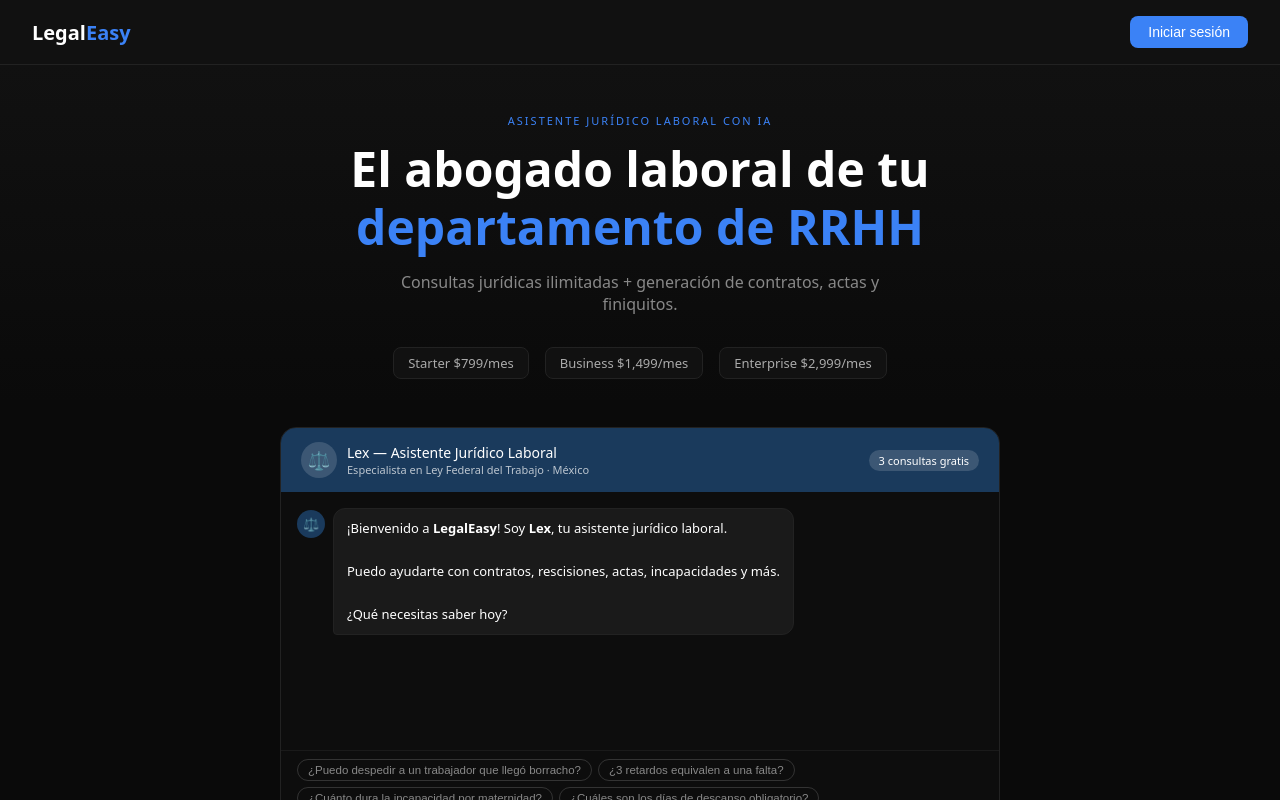
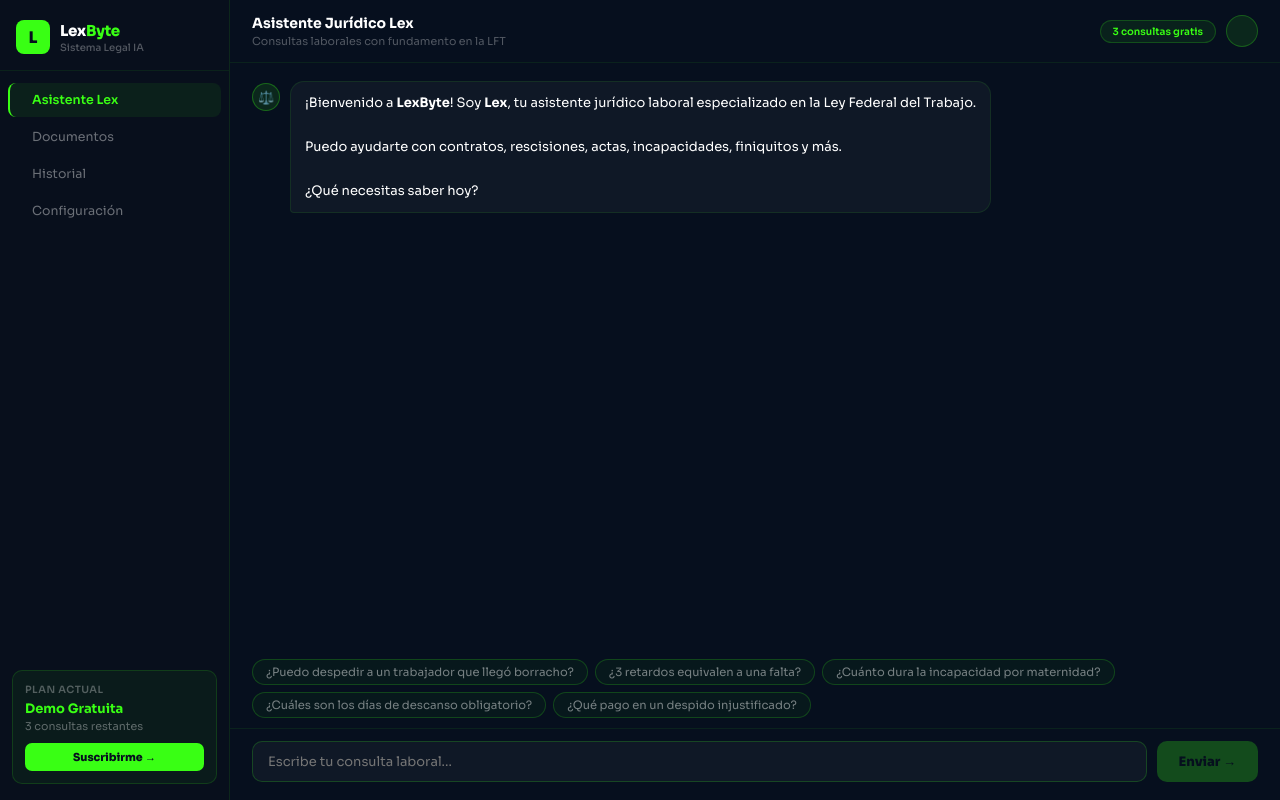
Before and after one commit to ricceron/legaleasy, a Next.js app: page / in a window 1280 px wide. Shown: the top 800 px of the page. Built offline with nearby package versions, Linux system fonts and the light colour scheme.

Commit message:
Rename Home component to LexByte and update content

```diff
--- a/app/page.tsx
+++ b/app/page.tsx
@@ -2,10 +2,12 @@
 import { useState, useRef, useEffect } from 'react';
 
 type Msg = { role: 'user' | 'assistant'; content: string };
+type Section = 'lex' | 'docs' | 'historial' | 'config';
 
-export default function Home() {
+export default function LexByte() {
+  const [section, setSection] = useState<Section>('lex');
   const [msgs, setMsgs] = useState<Msg[]>([
-    { role: 'assistant', content: '¡Bienvenido a **LegalEasy**! Soy **Lex**, tu asistente jurídico laboral.\n\nPuedo ayudarte con contratos, rescisiones, actas, incapacidades y más.\n\n¿Qué necesitas saber hoy?' }
+    { role: 'assistant', content: '¡Bienvenido a **LexByte**! Soy **Lex**, tu asistente jurídico laboral especializado en la Ley Federal del Trabajo.\n\nPuedo ayudarte con contratos, rescisiones, actas, incapacidades, finiquitos y más.\n\n¿Qué necesitas saber hoy?' }
   ]);
   const [input, setInput] = useState('');
   const [loading, setLoading] = useState(false);
@@ -17,7 +19,7 @@ export default function Home() {
   const send = async () => {
     if (!input.trim() || loading) return;
     if (freeLeft <= 0) {
-      setMsgs(m => [...m, { role: 'assistant', content: 'Has agotado tus consultas gratuitas. Suscríbete desde **$799 MXN/mes**.' }]);
+      setMsgs(m => [...m, { role: 'assistant', content: 'Has agotado tus consultas gratuitas. Suscríbete desde **$799 MXN/mes** para acceso ilimitado.' }]);
       return;
     }
     const userMsg: Msg = { role: 'user', content: input };
@@ -40,7 +42,9 @@ export default function Home() {
     setLoading(false);
   };
 
-  const fmt = (t: string) => t.replace(/\*\*(.*?)\*\*/g, '<strong>$1</strong>').replace(/\n/g, '<br>');
+  const fmt = (t: string) => t
+    .replace(/\*\*(.*?)\*\*/g, '<strong>$1</strong>')
+    .replace(/\n/g, '<br>');
 
   const sugs = [
     '¿Puedo despedir a un trabajador que llegó borracho?',
@@ -50,86 +54,164 @@ export default function Home() {
     '¿Qué pago en un despido injustificado?',
   ];
 
+  const docs = [
+    { id: 'cap', nombre: 'Capacitación Inicial', base: 'Art. 39-B LFT', ready: true, icon: 'ti-file-check' },
+    { id: 'obra', nombre: 'Obra Determinada', base: 'Arts. 35-36 LFT', ready: true, icon: 'ti-building' },
+    { id: 'ind', nombre: 'Tiempo Indeterminado', base: 'Art. 35 LFT', ready: false, icon: 'ti-file-text' },
+    { id: 'acta', nombre: 'Acta Administrativa', base: 'Art. 47 LFT', ready: false, icon: 'ti-scale' },
+    { id: 'ren', nombre: 'Renuncia Voluntaria', base: 'Art. 53 LFT', ready: false, icon: 'ti-signature' },
+    { id: 'fin', nombre: 'Finiquito y Liquidación', base: 'Arts. 48-50 LFT', ready: false, icon: 'ti-cash' },
+  ];
+
   return (
-    <main style={{ minHeight: '100vh', display: 'flex', flexDirection: 'column' }}>
-      <header style={{ background: '#111', borderBottom: '1px solid #222', padding: '1rem 2rem', display: 'flex', alignItems: 'center', justifyContent: 'space-between' }}>
-        <div style={{ fontSize: 20, fontWeight: 600 }}>Legal<span style={{ color: '#3B82F6' }}>Easy</span></div>
-        <button style={{ background: '#3B82F6', color: '#fff', border: 'none', borderRadius: 8, padding: '8px 18px', fontSize: 14, cursor: 'pointer' }}>Iniciar sesión</button>
-      </header>
+    <>
+      <style>{`
+        @import url('https://fonts.googleapis.com/css2?family=Sora:wght@400;500;600;700;800&display=swap');
+        *{box-sizing:border-box;margin:0;padding:0}
+        html,body{height:100%;background:#060f1e;color:#fff}
+        ::-webkit-scrollbar{width:3px}
+        ::-webkit-scrollbar-thumb{background:rgba(57,255,20,0.25);border-radius:2px}
+        @keyframes pulse{0%,80%,100%{opacity:.3;transform:translateY(0)}40%{opacity:1;transform:translateY(-4px)}}
+        @keyframes fadeUp{from{opacity:0;transform:translateY(6px)}to{opacity:1;transform:translateY(0)}}
+        .nav-item:hover{background:rgba(57,255,20,0.05)!important;color:rgba(255,255,255,0.75)!important}
+        .sug-btn:hover{border-color:#39ff14!important;color:#39ff14!important}
+        .doc-card:hover{border-color:rgba(57,255,20,0.4)!important;background:rgba(57,255,20,0.04)!important}
+        .inp:focus{border-color:#39ff14!important;outline:none}
+      `}</style>
 
-      <section style={{ textAlign: 'center', padding: '3rem 2rem 1.5rem', background: 'linear-gradient(180deg,#111 0%,#0a0a0a 100%)' }}>
-        <div style={{ fontSize: 11, letterSpacing: 2, color: '#3B82F6', textTransform: 'uppercase', marginBottom: '0.75rem' }}>Asistente Jurídico Laboral con IA</div>
-        <h1 style={{ fontSize: 'clamp(28px,5vw,48px)', fontWeight: 700, margin: '0 0 1rem', lineHeight: 1.2 }}>
-          El abogado laboral de tu<br /><span style={{ color: '#3B82F6' }}>departamento de RRHH</span>
-        </h1>
-        <p style={{ color: '#888', fontSize: 16, maxWidth: 520, margin: '0 auto 2rem' }}>
-          Consultas jurídicas ilimitadas + generación de contratos, actas y finiquitos.
-        </p>
-        <div style={{ display: 'flex', gap: '1rem', justifyContent: 'center', flexWrap: 'wrap' }}>
-          {['Starter $799/mes', 'Business $1,499/mes', 'Enterprise $2,999/mes'].map(p => (
-            <div key={p} style={{ background: '#111', border: '1px solid #222', borderRadius: 8, padding: '6px 14px', fontSize: 13, color: '#aaa' }}>{p}</div>
-          ))}
+      <div style={{ display:'flex', height:'100vh', background:'#060f1e', fontFamily:"'Sora',sans-serif", overflow:'hidden' }}>
+
+        {/* SIDEBAR */}
+        <div style={{ width:230, flexShrink:0, background:'#080f1c', borderRight:'0.5px solid rgba(57,255,20,0.1)', display:'flex', flexDirection:'column', overflow:'hidden' }}>
+          <div style={{ padding:'20px 16px 16px', borderBottom:'0.5px solid rgba(57,255,20,0.08)' }}>
+            <div style={{ display:'flex', alignItems:'center', gap:10 }}>
+              <div style={{ width:34, height:34, background:'#39ff14', borderRadius:8, display:'flex', alignItems:'center', justifyContent:'center', fontWeight:800, fontSize:16, color:'#060f1e', flexShrink:0 }}>L</div>
+              <div>
+                <div style={{ fontWeight:800, fontSize:15, color:'#fff', letterSpacing:'-0.3px' }}>Lex<span style={{ color:'#39ff14' }}>Byte</span></div>
+                <div style={{ fontSize:10, color:'rgba(255,255,255,0.3)', fontWeight:500, marginTop:1 }}>Sistema Legal IA</div>
               </div>
-      </section>
-
-      <section style={{ flex: 1, display: 'flex', flexDirection: 'column', alignItems: 'center', padding: '1.5rem 1rem 2rem' }}>
-        <div style={{ width: '100%', maxWidth: 720, background: '#111', border: '1px solid #222', borderRadius: 16, overflow: 'hidden', display: 'flex', flexDirection: 'column', height: 480 }}>
-          <div style={{ background: '#1a3a5c', padding: '0.875rem 1.25rem', display: 'flex', alignItems: 'center', gap: 10 }}>
-            <div style={{ width: 36, height: 36, borderRadius: '50%', background: 'rgba(255,255,255,0.15)', display: 'flex', alignItems: 'center', justifyContent: 'center', fontSize: 18 }}>⚖️</div>
-            <div style={{ flex: 1 }}>
-              <div style={{ fontSize: 14, fontWeight: 500 }}>Lex — Asistente Jurídico Laboral</div>
-              <div style={{ fontSize: 11, opacity: 0.7 }}>Especialista en Ley Federal del Trabajo · México</div>
-            </div>
-            <div style={{ fontSize: 11, background: 'rgba(255,255,255,0.15)', padding: '3px 10px', borderRadius: 20 }}>
-              {freeLeft > 0 ? `${freeLeft} consulta${freeLeft !== 1 ? 's' : ''} gratis` : 'Límite alcanzado'}
             </div>
           </div>
 
-          <div style={{ flex: 1, overflowY: 'auto', padding: '1rem', display: 'flex', flexDirection: 'column', gap: 12, background: '#0d0d0d' }}>
+          <nav style={{ flex:1, padding:'12px 8px' }}>
+            {[
+              { id:'lex', icon:'ti-scale', label:'Asistente Lex' },
+              { id:'docs', icon:'ti-files', label:'Documentos' },
+              { id:'historial', icon:'ti-folder', label:'Historial' },
+              { id:'config', icon:'ti-settings', label:'Configuración' },
+            ].map(item => (
+              <div key={item.id} className="nav-item" onClick={() => setSection(item.id as Section)}
+                style={{ display:'flex', alignItems:'center', gap:10, padding:'9px 12px', borderRadius:8, cursor:'pointer', fontSize:12.5, fontWeight: section===item.id ? 600 : 400, color: section===item.id ? '#39ff14' : 'rgba(255,255,255,0.4)', background: section===item.id ? 'rgba(57,255,20,0.07)' : 'transparent', borderLeft:`2px solid ${section===item.id ? '#39ff14' : 'transparent'}`, marginBottom:3, transition:'all 0.15s' }}>
+                <i className={`ti ${item.icon}`} style={{ fontSize:16, flexShrink:0 }} aria-hidden="true" />
+                {item.label}
+              </div>
+            ))}
+          </nav>
+
+          <div style={{ margin:'0 12px 16px', background:'rgba(57,255,20,0.05)', border:'0.5px solid rgba(57,255,20,0.15)', borderRadius:10, padding:12 }}>
+            <div style={{ fontSize:10, color:'rgba(255,255,255,0.3)', fontWeight:600, textTransform:'uppercase', letterSpacing:'0.5px', marginBottom:4 }}>Plan actual</div>
+            <div style={{ fontSize:13, fontWeight:700, color:'#39ff14' }}>Demo Gratuita</div>
+            <div style={{ fontSize:11, color:'rgba(255,255,255,0.35)', marginTop:2 }}>{freeLeft} consultas restantes</div>
+            <button style={{ marginTop:10, width:'100%', background:'#39ff14', color:'#060f1e', border:'none', borderRadius:7, padding:'7px 0', fontSize:11, fontWeight:800, cursor:'pointer', fontFamily:"'Sora',sans-serif" }}>Suscribirme →</button>
+          </div>
+        </div>
+
+        {/* MAIN */}
+        <div style={{ flex:1, display:'flex', flexDirection:'column', overflow:'hidden' }}>
+          <div style={{ padding:'14px 22px', borderBottom:'0.5px solid rgba(57,255,20,0.08)', display:'flex', alignItems:'center', justifyContent:'space-between', background:'#060f1e', flexShrink:0 }}>
+            <div>
+              <div style={{ fontWeight:700, fontSize:14, color:'#fff' }}>
+                {section==='lex'&&'Asistente Jurídico Lex'}{section==='docs'&&'Generador de Documentos'}{section==='historial'&&'Historial de Documentos'}{section==='config'&&'Configuración'}
+              </div>
+              <div style={{ fontSize:11, color:'rgba(255,255,255,0.3)', marginTop:2 }}>
+                {section==='lex'&&'Consultas laborales con fundamento en la LFT'}{section==='docs'&&'Contratos, actas y finiquitos listos para firmar'}{section==='historial'&&'Documentos generados por tu empresa'}{section==='config'&&'Datos de tu empresa y preferencias'}
+              </div>
+            </div>
+            <div style={{ display:'flex', alignItems:'center', gap:10 }}>
+              <div style={{ fontSize:10, background:'rgba(57,255,20,0.08)', border:'0.5px solid rgba(57,255,20,0.2)', color:'#39ff14', padding:'4px 12px', borderRadius:20, fontWeight:600 }}>{freeLeft} consultas gratis</div>
+              <div style={{ width:32, height:32, borderRadius:'50%', background:'rgba(57,255,20,0.1)', border:'0.5px solid rgba(57,255,20,0.25)', display:'flex', alignItems:'center', justifyContent:'center', cursor:'pointer' }}>
+                <i className="ti ti-user" style={{ fontSize:15, color:'rgba(255,255,255,0.5)' }} aria-hidden="true" />
+              </div>
+            </div>
+          </div>
+
+          {section==='lex' && (
+            <div style={{ flex:1, display:'flex', flexDirection:'column', overflow:'hidden' }}>
+              <div style={{ flex:1, overflowY:'auto', padding:'18px 22px', display:'flex', flexDirection:'column', gap:14 }}>
                 {msgs.map((m, i) => (
-              <div key={i} style={{ display: 'flex', gap: 8, justifyContent: m.role === 'user' ? 'flex-end' : 'flex-start' }}>
-                {m.role === 'assistant' && (
-                  <div style={{ width: 28, height: 28, borderRadius: '50%', background: '#1a3a5c', display: 'flex', alignItems: 'center', justifyContent: 'center', fontSize: 13, flexShrink: 0, marginTop: 2 }}>⚖️</div>
-                )}
-                <div style={{ maxWidth: '80%', padding: '9px 13px', borderRadius: 12, fontSize: 13, lineHeight: 1.65, background: m.role === 'user' ? '#2563EB' : '#1a1a1a', border: m.role === 'assistant' ? '1px solid #222' : 'none', borderBottomLeftRadius: m.role === 'assistant' ? 4 : 12, borderBottomRightRadius: m.role === 'user' ? 4 : 12 }}
-                  dangerouslySetInnerHTML={{ __html: fmt(m.content) }} />
+                  <div key={i} style={{ display:'flex', gap:10, justifyContent: m.role==='user'?'flex-end':'flex-start', animation:'fadeUp 0.25s ease', maxWidth:'80%', alignSelf: m.role==='user'?'flex-end':'flex-start' }}>
+                    {m.role==='assistant' && <div style={{ width:28, height:28, borderRadius:'50%', background:'rgba(57,255,20,0.1)', border:'0.5px solid rgba(57,255,20,0.3)', display:'flex', alignItems:'center', justifyContent:'center', fontSize:13, flexShrink:0, marginTop:2 }}>⚖️</div>}
+                    <div style={{ padding:'10px 14px', borderRadius: m.role==='user'?'14px 14px 4px 14px':'14px 14px 14px 4px', fontSize:13, lineHeight:1.7, background: m.role==='user'?'#39ff14':'rgba(255,255,255,0.04)', color: m.role==='user'?'#060f1e':'#fff', border: m.role==='assistant'?'0.5px solid rgba(57,255,20,0.1)':'none', fontWeight: m.role==='user'?600:400 }} dangerouslySetInnerHTML={{ __html: fmt(m.content) }} />
+                    {m.role==='user' && <div style={{ width:28, height:28, borderRadius:'50%', background:'rgba(255,255,255,0.06)', border:'0.5px solid rgba(255,255,255,0.1)', display:'flex', alignItems:'center', justifyContent:'center', flexShrink:0, marginTop:2 }}><i className="ti ti-user" style={{ fontSize:13, color:'rgba(255,255,255,0.4)' }} aria-hidden="true" /></div>}
                   </div>
                 ))}
                 {loading && (
-              <div style={{ display: 'flex', gap: 8 }}>
-                <div style={{ width: 28, height: 28, borderRadius: '50%', background: '#1a3a5c', display: 'flex', alignItems: 'center', justifyContent: 'center', fontSize: 13 }}>⚖️</div>
-                <div style={{ background: '#1a1a1a', border: '1px solid #222', borderRadius: 12, borderBottomLeftRadius: 4, padding: '12px 16px', display: 'flex', gap: 4 }}>
-                  {[0, 0.2, 0.4].map((d, i) => (
-                    <div key={i} style={{ width: 7, height: 7, borderRadius: '50%', background: '#3B82F6', opacity: 0.4, animation: `pulse 1.2s ${d}s infinite` }} />
-                  ))}
+                  <div style={{ display:'flex', gap:10 }}>
+                    <div style={{ width:28, height:28, borderRadius:'50%', background:'rgba(57,255,20,0.1)', border:'0.5px solid rgba(57,255,20,0.3)', display:'flex', alignItems:'center', justifyContent:'center', fontSize:13 }}>⚖️</div>
+                    <div style={{ padding:'12px 16px', background:'rgba(255,255,255,0.04)', border:'0.5px solid rgba(57,255,20,0.1)', borderRadius:'14px 14px 14px 4px', display:'flex', gap:5, alignItems:'center' }}>
+                      {[0,0.15,0.3].map((d,i) => <div key={i} style={{ width:6, height:6, borderRadius:'50%', background:'#39ff14', animation:`pulse 1.2s ${d}s infinite` }} />)}
                     </div>
                   </div>
                 )}
                 <div ref={bottomRef} />
               </div>
 
-          {msgs.length <= 1 && (
-            <div style={{ padding: '0.5rem 1rem', display: 'flex', flexWrap: 'wrap', gap: 6, background: '#0d0d0d', borderTop: '1px solid #1a1a1a' }}>
-              {sugs.map(s => (
-                <button key={s} onClick={() => setInput(s)} style={{ fontSize: 11.5, padding: '4px 10px', borderRadius: 20, border: '1px solid #333', background: 'transparent', color: '#888', cursor: 'pointer' }}>{s}</button>
-              ))}
+              {msgs.length<=1 && (
+                <div style={{ padding:'0 22px 10px', display:'flex', flexWrap:'wrap', gap:7 }}>
+                  {sugs.map(s => <button key={s} className="sug-btn" onClick={() => setInput(s)} style={{ fontSize:11.5, padding:'5px 13px', borderRadius:20, border:'0.5px solid rgba(57,255,20,0.2)', background:'rgba(57,255,20,0.04)', color:'rgba(255,255,255,0.45)', cursor:'pointer', fontFamily:"'Sora',sans-serif", transition:'all 0.15s' }}>{s}</button>)}
                 </div>
               )}
 
-          <div style={{ padding: '0.75rem 1rem', borderTop: '1px solid #1a1a1a', display: 'flex', gap: 8, background: '#111' }}>
-            <input value={input} onChange={e => setInput(e.target.value)} onKeyDown={e => e.key === 'Enter' && send()}
-              placeholder="Escribe tu pregunta laboral..."
-              style={{ flex: 1, padding: '8px 12px', borderRadius: 8, border: '1px solid #333', background: '#0d0d0d', color: '#fff', fontSize: 13, fontFamily: 'system-ui' }} />
-            <button onClick={send} disabled={loading || !input.trim()}
-              style={{ background: '#2563EB', color: '#fff', border: 'none', borderRadius: 8, padding: '8px 18px', fontSize: 13, cursor: 'pointer', opacity: loading ? 0.5 : 1 }}>
-              Enviar
+              <div style={{ padding:'12px 22px 18px', borderTop:'0.5px solid rgba(57,255,20,0.08)', display:'flex', gap:10 }}>
+                <input className="inp" value={input} onChange={e => setInput(e.target.value)} onKeyDown={e => e.key==='Enter'&&send()} placeholder="Escribe tu consulta laboral..."
+                  style={{ flex:1, padding:'11px 15px', background:'rgba(255,255,255,0.04)', border:'0.5px solid rgba(57,255,20,0.2)', borderRadius:10, color:'#fff', fontSize:13, fontFamily:"'Sora',sans-serif" }} />
+                <button onClick={send} disabled={loading||!input.trim()} style={{ background: input.trim()&&!loading?'#39ff14':'rgba(57,255,20,0.25)', color:'#060f1e', border:'none', borderRadius:10, padding:'11px 22px', fontFamily:"'Sora',sans-serif", fontWeight:800, fontSize:13, cursor: input.trim()&&!loading?'pointer':'not-allowed', transition:'all 0.15s' }}>
+                  {loading?'...':'Enviar →'}
                 </button>
               </div>
             </div>
-        <p style={{ color: '#555', fontSize: 12, marginTop: '0.75rem' }}>3 consultas gratuitas · Sin registro · Fundamento en LFT</p>
-      </section>
+          )}
 
-      <style>{`@keyframes pulse{0%,80%,100%{opacity:.4}40%{opacity:1}}*{box-sizing:border-box}::-webkit-scrollbar{width:4px}::-webkit-scrollbar-thumb{background:#333;border-radius:2px}`}</style>
-    </main>
+          {section==='docs' && (
+            <div style={{ flex:1, overflowY:'auto', padding:22 }}>
+              <div style={{ display:'grid', gridTemplateColumns:'repeat(auto-fill,minmax(220px,1fr))', gap:14 }}>
+                {docs.map(d => (
+                  <div key={d.id} className={d.ready?'doc-card':''} style={{ background:'rgba(255,255,255,0.03)', border:`0.5px solid ${d.ready?'rgba(57,255,20,0.2)':'rgba(255,255,255,0.06)'}`, borderRadius:12, padding:'18px 16px', opacity:d.ready?1:0.45, cursor:d.ready?'pointer':'default', transition:'all 0.2s' }}>
+                    <i className={`ti ${d.icon}`} style={{ fontSize:24, color:d.ready?'#39ff14':'rgba(255,255,255,0.3)', marginBottom:10, display:'block' }} aria-hidden="true" />
+                    <div style={{ fontWeight:700, fontSize:13, marginBottom:4, color:'#fff' }}>{d.nombre}</div>
+                    <div style={{ fontSize:11, color:'rgba(255,255,255,0.35)', marginBottom:14 }}>{d.base}</div>
+                    {d.ready ? <button style={{ background:'#39ff14', color:'#060f1e', border:'none', borderRadius:7, padding:'6px 14px', fontSize:11, fontWeight:800, cursor:'pointer', fontFamily:"'Sora',sans-serif" }}>Generar →</button>
+                    : <span style={{ fontSize:11, color:'rgba(255,255,255,0.25)', fontWeight:500 }}>Próximamente</span>}
+                  </div>
+                ))}
+              </div>
+            </div>
+          )}
+
+          {section==='historial' && (
+            <div style={{ flex:1, display:'flex', alignItems:'center', justifyContent:'center', flexDirection:'column', gap:12 }}>
+              <i className="ti ti-folder-open" style={{ fontSize:44, color:'rgba(57,255,20,0.2)' }} aria-hidden="true" />
+              <div style={{ fontWeight:600, fontSize:14, color:'rgba(255,255,255,0.4)' }}>Sin documentos aún</div>
+              <div style={{ fontSize:12, color:'rgba(255,255,255,0.25)' }}>Los contratos generados aparecerán aquí</div>
+            </div>
+          )}
+
+          {section==='config' && (
+            <div style={{ flex:1, overflowY:'auto', padding:22 }}>
+              <div style={{ maxWidth:480 }}>
+                <div style={{ fontWeight:700, fontSize:14, color:'#fff', marginBottom:18 }}>Datos de la empresa</div>
+                {['Nombre o razón social','RFC','Registro patronal IMSS','Correo de contacto','Ciudad / Estado'].map(label => (
+                  <div key={label} style={{ marginBottom:14 }}>
+                    <div style={{ fontSize:10, color:'rgba(255,255,255,0.35)', fontWeight:600, textTransform:'uppercase', letterSpacing:'0.5px', marginBottom:5 }}>{label}</div>
+                    <input placeholder={`Ingresa ${label.toLowerCase()}`} style={{ width:'100%', padding:'10px 14px', background:'rgba(255,255,255,0.04)', border:'0.5px solid rgba(57,255,20,0.15)', borderRadius:9, color:'#fff', fontSize:13, fontFamily:"'Sora',sans-serif", outline:'none' }} />
+                  </div>
+                ))}
+                <button style={{ background:'#39ff14', color:'#060f1e', border:'none', borderRadius:9, padding:'11px 26px', fontSize:13, fontWeight:800, cursor:'pointer', fontFamily:"'Sora',sans-serif", marginTop:8 }}>Guardar cambios</button>
+              </div>
+            </div>
+          )}
+        </div>
+      </div>
+    </>
   );
 }
```
Lines whose indentation alone changed are shown as unchanged.
